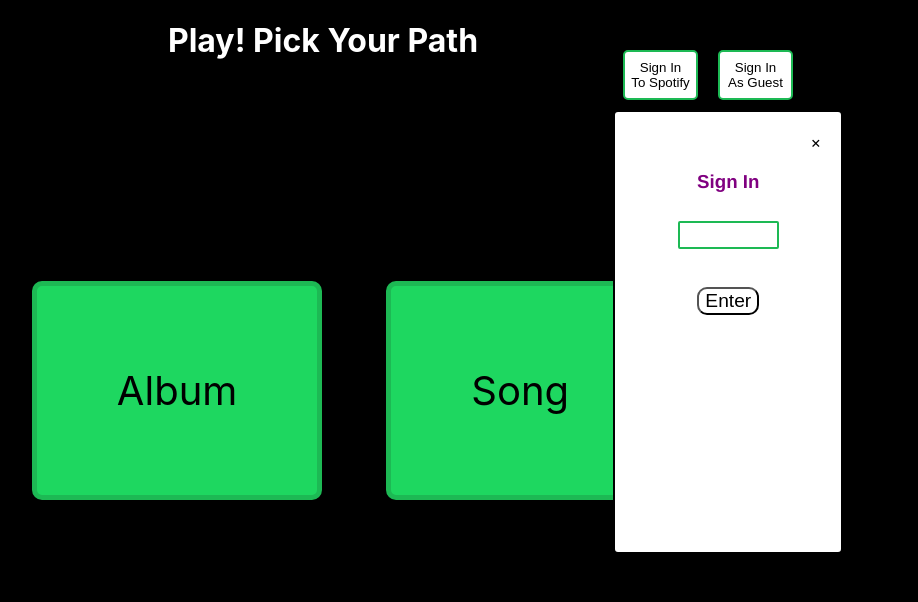
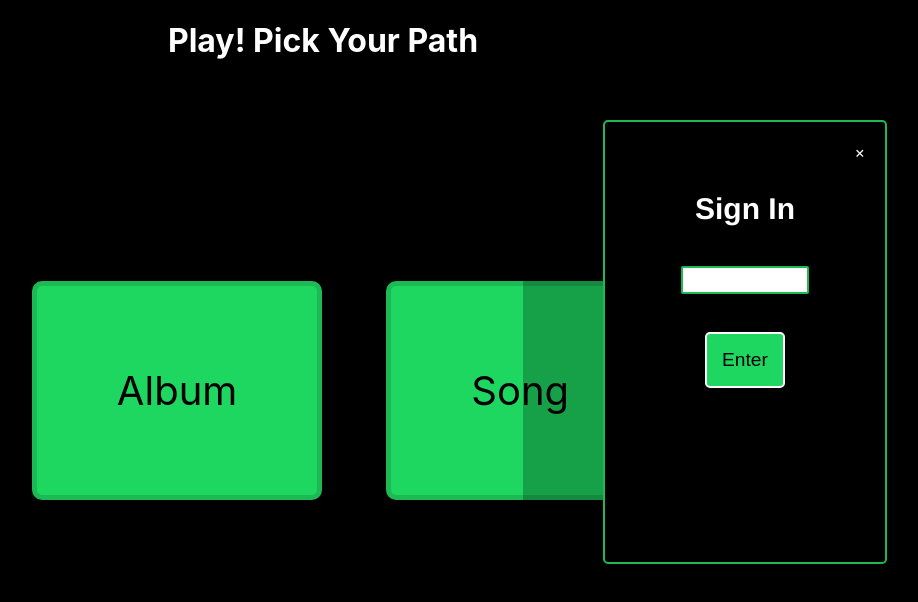
Before and after one commit to ak942/musiqle-front-end, a React (Create React App) app: page / in a window 1280 px wide. Both pictures are taken after a click on the button "Sign In To Spotify". Shown: the top 602 px of the page, without its empty margins (317-1235 px from the left). Built offline with nearby package versions, Linux system fonts and the light colour scheme.

Commit message:
update to the button paths

```diff
--- a/package.json
+++ b/package.json
@@ -11,7 +11,6 @@
     "react-dom": "^18.2.0",
     "react-router-dom": "^6.14.2",
     "react-scripts": "5.0.1",
-    "reactjs-popup": "^2.0.5",
     "styled-components": "^6.0.5",
     "web-vitals": "^2.1.4"
   },
--- a/src/components/GuestSignIn.js
+++ /dev/null
@@ -1,46 +0,0 @@
-import { useState } from 'react'
-import Popup from 'reactjs-popup'
-import './guestsignin.css'
-
-const GuestSignIn = () => {
-
-    const [user, setUser] = useState("")
-    const handleSubmit = (event) => {
-        event.preventDefault()
-        console.log(user)
-        setUser("")
-    }
-
-    const handleChange = (event) => {
-        setUser(event.target.value);
-    };
-
-    return (
-        <div className="popup-container">
-            <Popup trigger=
-                {<button className="circular signin"> Sign In As Guest </button>}
-                position="left down">
-                <div className="user-submit-container">
-                    <input
-                        type="text"
-                        name="answer"
-                        value={user}
-                        onChange={handleChange}
-                        className="score-input-form"
-                        placeholder='username'
-                        required
-                    />
-                    <button
-                        type="submit"
-                        className="user-submit-btn"
-                        onClick={handleSubmit}
-                        >
-                        Enter
-                    </button>
-                </div>
-            </Popup>
-        </div>
-    )
-}
-
-export default GuestSignIn
--- a/src/components/Home.js
+++ b/src/components/Home.js
@@ -1,8 +1,6 @@
 import React from "react";
 import { Link } from "react-router-dom";
 import './home.css'
-import GuestSignIn from "./GuestSignIn";
-import SpotifyLoginIn from "./SpotifyLoginIn";
 import SpotifyPopUp from './SpotifyPopUp'
 
 const Home = ({user, findUser}) => {
@@ -14,11 +12,9 @@ const Home = ({user, findUser}) => {
     const close = () => {
         setClicked(false)
     }
-    return (
-        <div className="home">
-            <h1 className="welcome-header">Play! Pick Your Path</h1>
-            <div className="right">
-                {user? `Welcome back ${user.toUpperCase()}` :
+    const signIn = () => {
+        if (!clicked && !user){
+            return (
                 <div>
                 <button className="circular signin" onClick={spotifyClick}>
                     Sign In To Spotify
@@ -27,7 +23,18 @@ const Home = ({user, findUser}) => {
                     Sign In As Guest
                 </button>
                 </div>
-                }
+            )
+        } else if (user) {
+            return (
+                `Welcome back ${user.toUpperCase()}`
+            )
+        }
+    }
+    return (
+        <div className="home">
+            <h1 className="welcome-header">Play! Pick Your Path</h1>
+            <div className="right">
+                {signIn()}
                 {clicked? <SpotifyPopUp closeCallBack={close} findUser={findUser}/> : null}
             </div>
             <br />
--- a/src/components/SpotifyLoginIn.js
+++ /dev/null
@@ -1,52 +0,0 @@
-import React from 'react'
-import { useState } from 'react'
-import Popup from 'reactjs-popup'
-import './guestsignin.css'
-
-const SpotifyLoginIn = ({findUser}) => {
-
-    const [user, setUser] = useState("")
-    const handleSubmit = (event) => {
-        event.preventDefault()
-        console.log(user)
-        findUser(user)
-        setUser("")
-    }
-
-    const handleChange = (event) => {
-        setUser(event.target.value);
-    };
-
-    return (
-        <div className="popup-container">
-            <Popup trigger=
-                {<button className="circular signin"> Sign In To Spotify </button>}
-                model nested>
-                    {
-                close => (<div className="user-submit-container">
-                    <h4>Sign In to Spotify</h4>
-                    <input
-                        type="text"
-                        name="answer"
-                        value={user}
-                        onChange={handleChange}
-                        className="score-input-form"
-                        placeholder='username'
-                        required
-                    />
-                    <button
-                        type="submit"
-                        className="user-submit-btn"
-                        // onClick={handleSubmit}
-                        onClick = {handleSubmit}
-                        >
-                        Enter
-                    </button>
-                </div>
-                    )   }
-            </Popup>
-        </div>
-    )
-}
-
-export default SpotifyLoginIn
--- a/src/components/SpotifyPopUp.js
+++ b/src/components/SpotifyPopUp.js
@@ -29,7 +29,6 @@ const SpotifyPopUp = ({closeCallBack, findUser}) => {
                         value={user}
                         onChange={handleChange}
                         placeholder='username'
-                        required
                         className="popup-input"/>
                 <br />
 
--- a/src/components/guestsignin.css
+++ /dev/null
@@ -1,44 +0,0 @@
-.score {
-    color: white
-}
-
-.score-btn {
-    border: 2px #1db954 solid;
-    color: black;
-    background-color: white;
-    width: 70%;
-    border-radius: 5px;
-    height: 100%;
-    padding: 5px;
-    margin-top: 0;
-}
-
-.nav-container {
-    position: fixed;
-    text-align: center;
-    top: 40px;
-    left: 40px;
-}
-
-.score-input-form {
-    height: 5vh;
-    width: 11vh;
-    font-size: small;
-    background-color: white;
-    color: black;
-}
-
-.popup-container {
-    justify-content: center;
-    align-items: center;
-    float: right;
-}
-
-.user-submit-btn {
-    color: black;
-}
-
-.user-submit-container {
-    display: flex;
-    flex-direction: column;
-}
--- a/src/components/spotifypopup.css
+++ b/src/components/spotifypopup.css
@@ -1,14 +1,3 @@
-/* html {
-    height: 100%;
-  }
-
-  body {
-    height: 100%;
-    margin: 0;
-    background-repeat: no-repeat;
-    background-image: linear-gradient(#5b1492, #882973, #ce7eb5);
-  } */
-
 .popup-input {
     width: 50%;
     height: 20%;
@@ -25,7 +14,8 @@
 }
 
 .header {
-    color: purple;
+    color: white;
+    font-size: 30px;
 }
 
 /* .btn {
@@ -38,8 +28,12 @@ zoom: 1.5;
 
 .spotify-submit-btn {
 border-radius: 10px;
-background-color: white;
+/* background-color: white; */
 outline: none;
+border: 2px solid white;
+padding: 15px;
+background-color: #1ed760;
+border-radius: 5px;
 }
 
 button:hover {
@@ -48,31 +42,37 @@ background-color: white;
 
 .modal {
 /* position: fixed;
-z-index: 1; */
-width: 100%;
-height: 100%;
+z-index: 1;  */
+width: 50vh;
+height: 50vh;
+position: relative;
 background-color: rgba(0, 0, 0, 0.25);
+justify-content: center;
 }
 
 .modal_content {
-background-color: white;
+background-color: black;
+color:white;
 /* position: absolute; */
-/* top: 20%;
+top: 20%;
 left: 30%;
-width: 40%; */
+width: 40%;
 padding: 20px;
+margin: 10vh;
 border-radius: 5px;
-border: 2px solid black;
+border: 2px solid #1db954;
 height: 50vh;
 width: 60%;
+justify-content: center;
 }
 
 .close {
-color: Black;
+color: white;
+size: 100px;
 float: right;
 }
 
 .close:hover {
-color: cyan;
+color: #1db954;
 cursor: pointer;
 }
```
Also changed, not shown: 1 other file (tests, documents, lock files or other folders).
